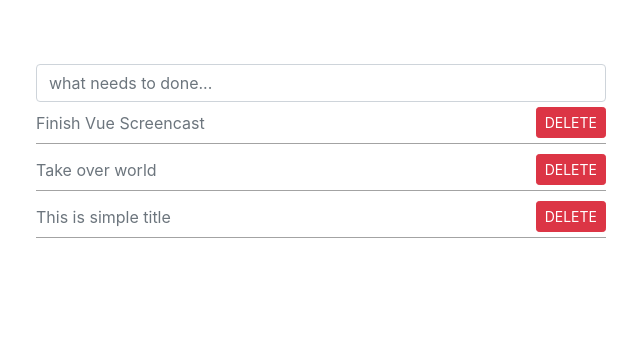
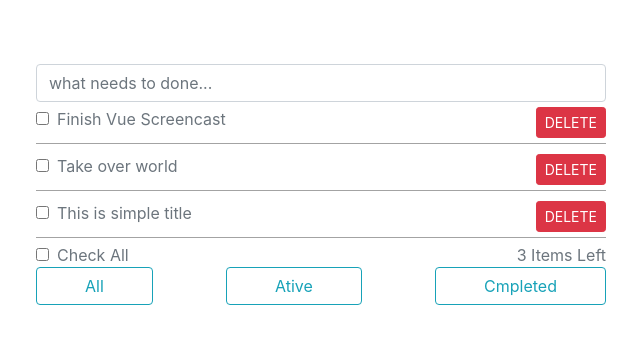
Before and after one commit to hareeshcs33/stock-trader-vue-vuex-app, a Vue app: page /#/ in a window 1280 px wide. Shown: the top 344 px of the page, without its empty margins (319-959 px from the left). Built offline with nearby package versions, Linux system fonts and the light colour scheme; what vue-scroll would draw is missing.

Commit message:
UI Update

```diff
--- a/src/pages/module-todo/components/todo-item.vue
+++ b/src/pages/module-todo/components/todo-item.vue
@@ -1,17 +1,30 @@
 <template>
   <div class="todo-item">
-    <div class="d-flex justify-content-between">
+    <div class="d-flex w-100">
+      <div class="mr-2">
         <input
+          type="checkbox"
+          v-model="todo.completed"
+          @change="itemCompleted(index)"
+        />
+      </div>
+      <div class="d-flex justify-content-between w-100">
+        <input
+          v-if="editTodoItem"
           class="form-control"
           type="text"
           v-model="todo.title"
-        v-if="editTodoItem"
           @keydown.enter="editDone"
           @blur="editDone"
           @keydown.esc="cancelEdit"
           v-focus
         />
-      <div @dblclick="editItem" v-else>{{ todo.title }}</div>
+        <div
+          :class="todo.completed ? 'font-weight-bold' : ''"
+          @dblclick="editItem"
+          v-else
+        >
+          {{ todo.title }}
         </div>
         <button
           class="btn btn-sm btn-danger text-uppercase"
@@ -19,6 +32,8 @@
         >
           delete
         </button>
+      </div>
+    </div>
   </div>
 </template>
 <script>
@@ -60,6 +75,9 @@ export default {
     cancelEdit() {
       this.todo.title = this.beforeEditCapture;
       this.editTodoItem = false;
+    },
+    itemCompleted(index) {
+      console.log("is completed ? ", this.todo.completed, index);
     }
   }
 };
--- a/src/pages/module-todo/components/todo-list.vue
+++ b/src/pages/module-todo/components/todo-list.vue
@@ -11,13 +11,38 @@
     </div>
     <div>
       <todo-item
-        v-for="(todo, index) in todos"
+        v-for="(todo, index) in filteredTodos"
         :todo="todo"
         :index="index"
         :key="todo.id"
         @deleteItem="deleteItem"
       >
       </todo-item>
+    </div>
+    <div class="d-flex justify-content-between">
+      <div>
+        <input
+          class="mr-2"
+          type="checkbox"
+          @change="checkAll"
+          :checked="!anyRemainingItems"
+        />Check All
+      </div>
+      <div>{{ remainingItems }} Items Left</div>
+    </div>
+    <div class="d-flex justify-content-between">
+      <button class="btn btn-outline-info px-5" @click="filterItems = 'all'">
+        All
+      </button>
+      <button class="btn btn-outline-info px-5" @click="filterItems = 'active'">
+        Ative
+      </button>
+      <button
+        class="btn btn-outline-info px-5"
+        @click="filterItems = 'completed'"
+      >
+        Cmpleted
+      </button>
     </div>
   </div>
 </template>
@@ -29,6 +54,7 @@ export default {
       newTodo: "",
       todoId: 4,
       completed: false,
+      filterItems: "all",
       todos: [
         { id: 1, title: "Finish Vue Screencast", completed: false },
         { id: 2, title: "Take over world", completed: false },
@@ -51,6 +77,38 @@ export default {
     },
     deleteItem(index) {
       this.todos.splice(index, 1);
+    },
+    checkAll() {
+      this.todos.forEach(item => {
+        item.completed = event.target.checked;
+      });
+    },
+    showAllItems() {
+      console.log("show all");
+    },
+    showActiveItems() {
+      console.log("showActiveItems");
+    },
+    showCompletedItems() {
+      console.log("showCompletedItems");
+    }
+  },
+  computed: {
+    remainingItems() {
+      return this.todos.filter(item => !item.completed).length;
+    },
+    anyRemainingItems() {
+      return this.remainingItems != 0;
+    },
+    filteredTodos() {
+      if (this.filterItems == "all") {
+        return this.todos;
+      } else if (this.filterItems == "active") {
+        return this.todos.filter(item => !item.completed);
+      } else if (this.filterItems == "completed") {
+        return this.todos.filter(item => item.completed);
+      }
+      return this.todos;
     }
   },
   components: {
```
Lines whose indentation alone changed are shown as unchanged.
